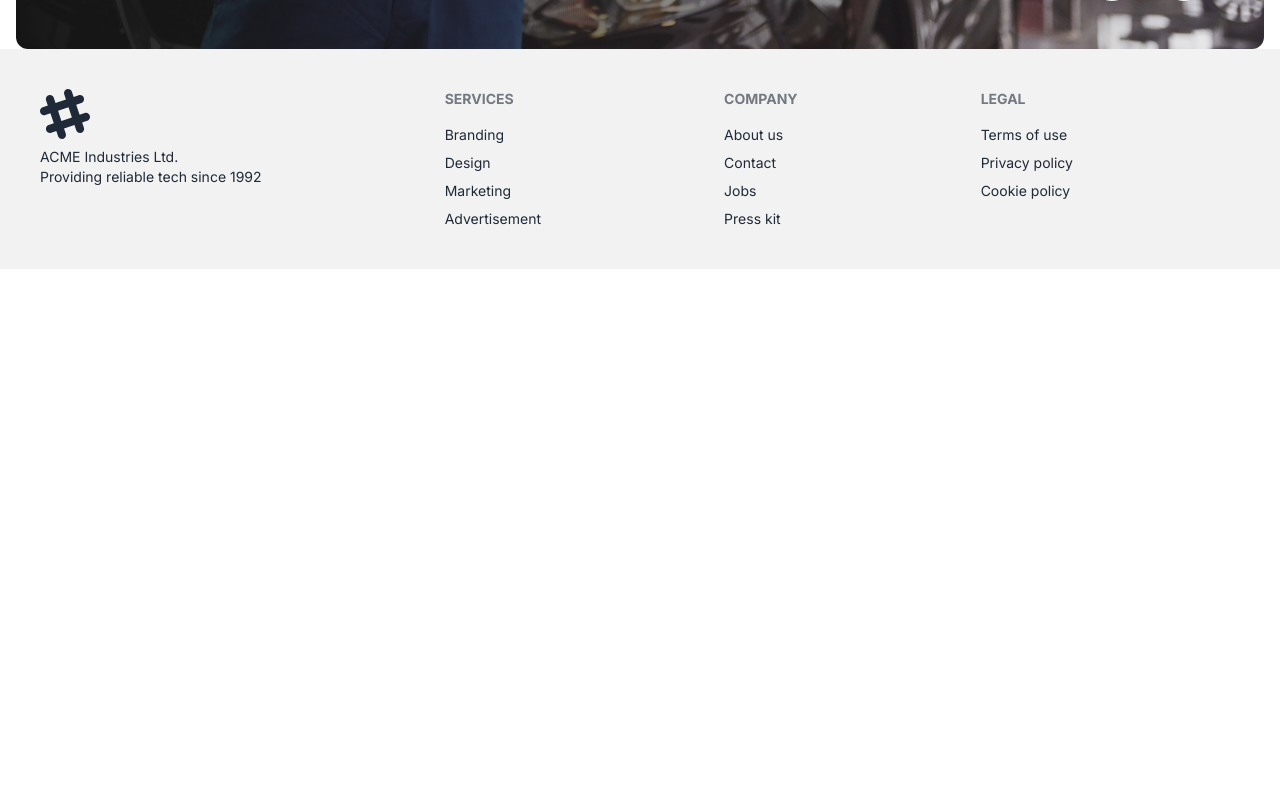
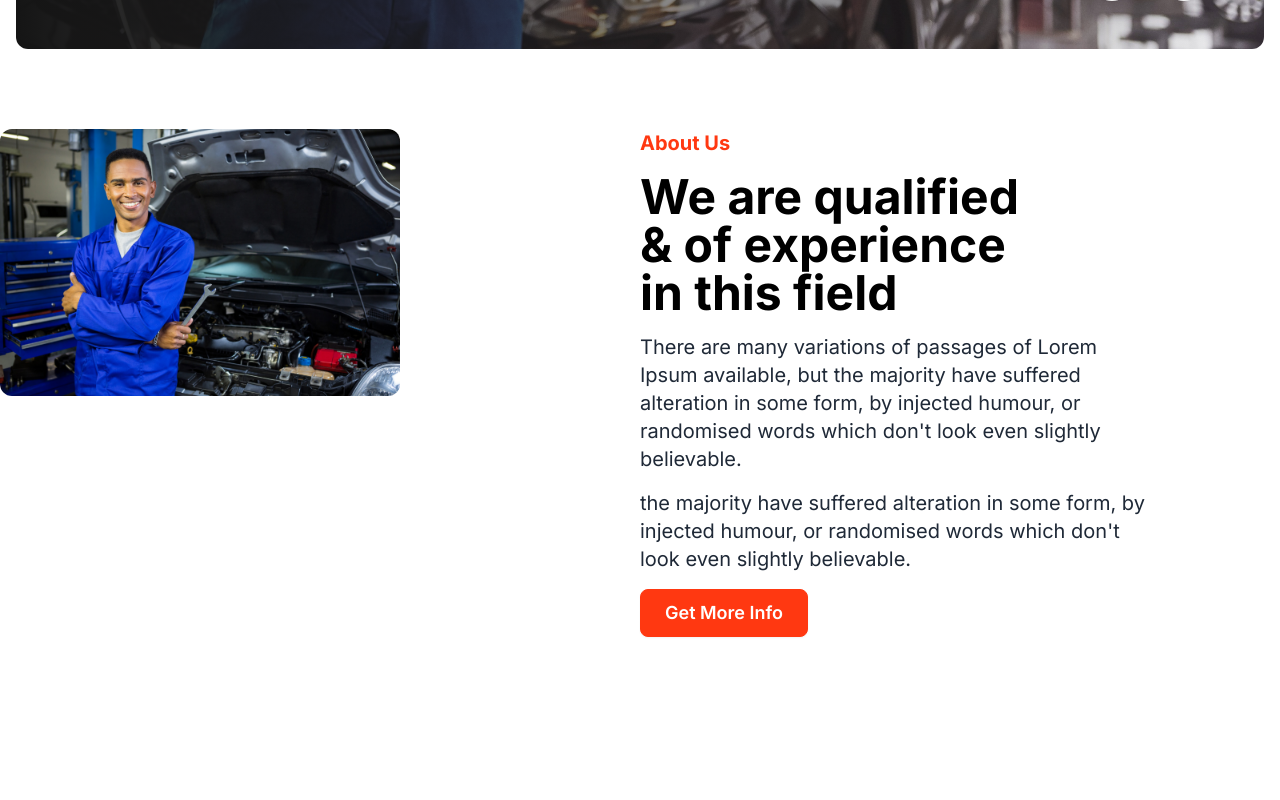
Before and after one commit to alaminkazi12/car-doctor, a Next.js app: page / in a window 1280 px wide. Shown: the part 720-1520 px from the top of the page. Before the commit the page ends 989 px from the top, so only its background shows below. Built offline with nearby package versions, Linux system fonts and the light colour scheme.

Commit message:
added about us

```diff
--- a/src/app/page.jsx
+++ b/src/app/page.jsx
@@ -1,3 +1,4 @@
+import About from "@/components/Homepage/About";
 import Banner from "@/components/Homepage/Banner";
 import Image from "next/image";
 
@@ -5,6 +6,7 @@ export default function Home() {
   return (
     <main className="bg-base-100">
       <Banner></Banner>
+      <About></About>
     </main>
   );
 }
--- /dev/null
+++ b/src/components/Homepage/About.jsx
@@ -0,0 +1,44 @@
+import Image from "next/image";
+import React from "react";
+
+const About = () => {
+  return (
+    <div className="mt-20 bg-base-100">
+      <div className="container mx-auto grid grid-cols-2 h-screen">
+        <div className="">
+          {/* image */}
+          <Image
+            className="rounded-xl"
+            src="/assets/images/about_us/person.jpg"
+            height={700}
+            width={400}
+            alt="car doctor model"
+          />
+        </div>
+        <div className="space-y-4">
+          {/* content */}
+          <h3 className="text-primary text-xl font-bold">About Us</h3>
+          <h2 className="text-5xl max-w-[60%] font-bold text-black">
+            We are qualified <br /> & of experience <br /> in this field
+          </h2>
+          <p className="text-xl max-w-[80%] text-gray-800">
+            There are many variations of passages of Lorem Ipsum available, but
+            the majority have suffered alteration in some form, by injected
+            humour, or randomised words which don't look even slightly
+            believable.
+          </p>
+          <p className="text-xl max-w-[80%] text-gray-800">
+            the majority have suffered alteration in some form, by injected
+            humour, or randomised words which don't look even slightly
+            believable.
+          </p>
+          <button className="btn btn-primary text-lg px-6">
+            Get More Info
+          </button>
+        </div>
+      </div>
+    </div>
+  );
+};
+
+export default About;
```
